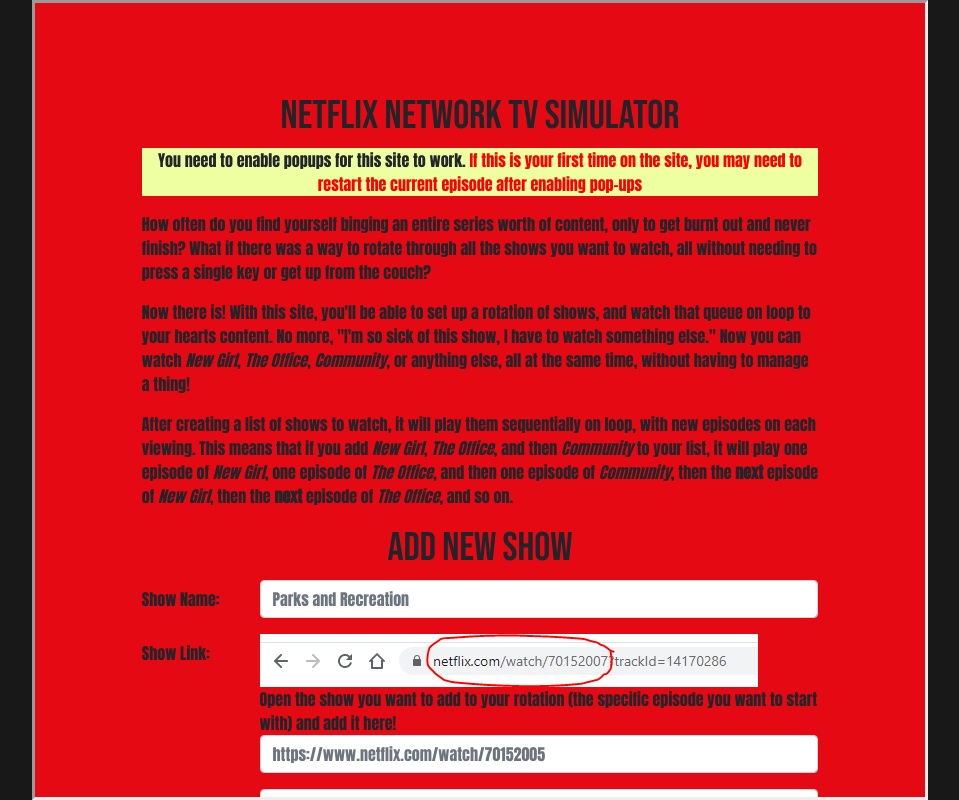
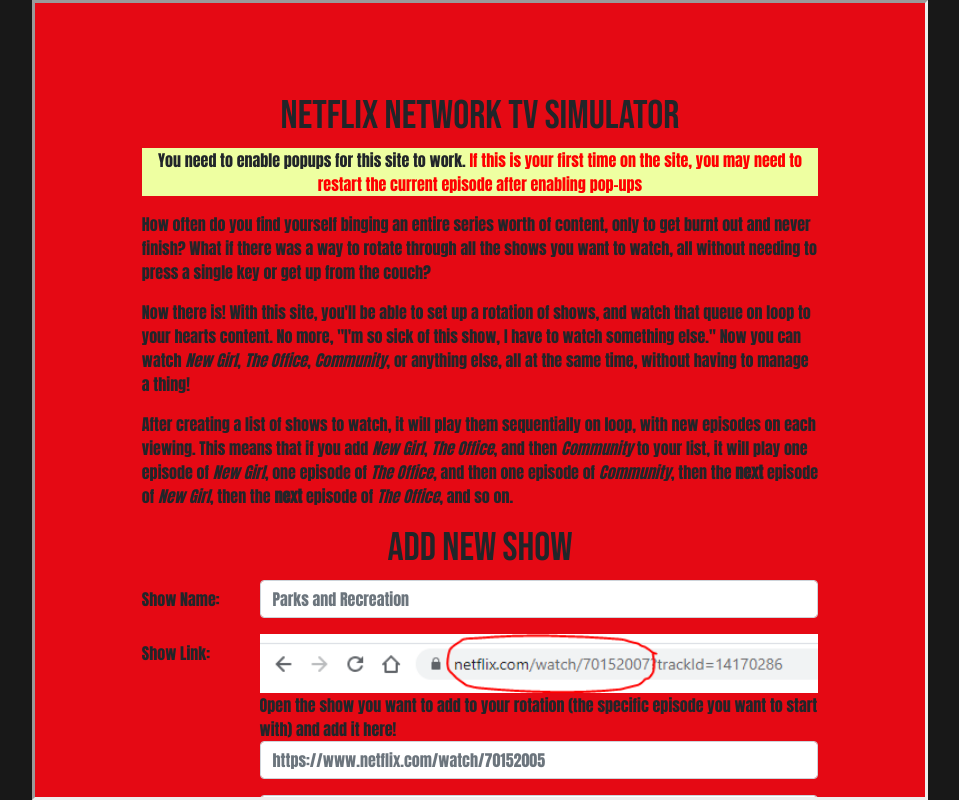
Before and after one commit to nicholasc120/NetworkTVSimulator, a plain HTML site: page index.html in a window 1280 px wide. Shown: the whole page, without its empty margins (160-1119 px from the left). Drawn offline with nearby package versions, Linux system fonts and the light colour scheme.

Commit message:
image size

```diff
--- a/index.html
+++ b/index.html
@@ -86,7 +86,7 @@
                     <div class="form-group row">
                         <label class="col-sm-2 col-form-label" for="name">Show Link:</label>
                         <div class="col-sm-10">
-                            <img src="./Images/netflix.PNG">
+                            <img style="width: 100%;" src="./Images/netflix.PNG">
                             <br>
                             Open the show you want to add to your rotation (the specific episode you want to start with)
                             and add it
```
